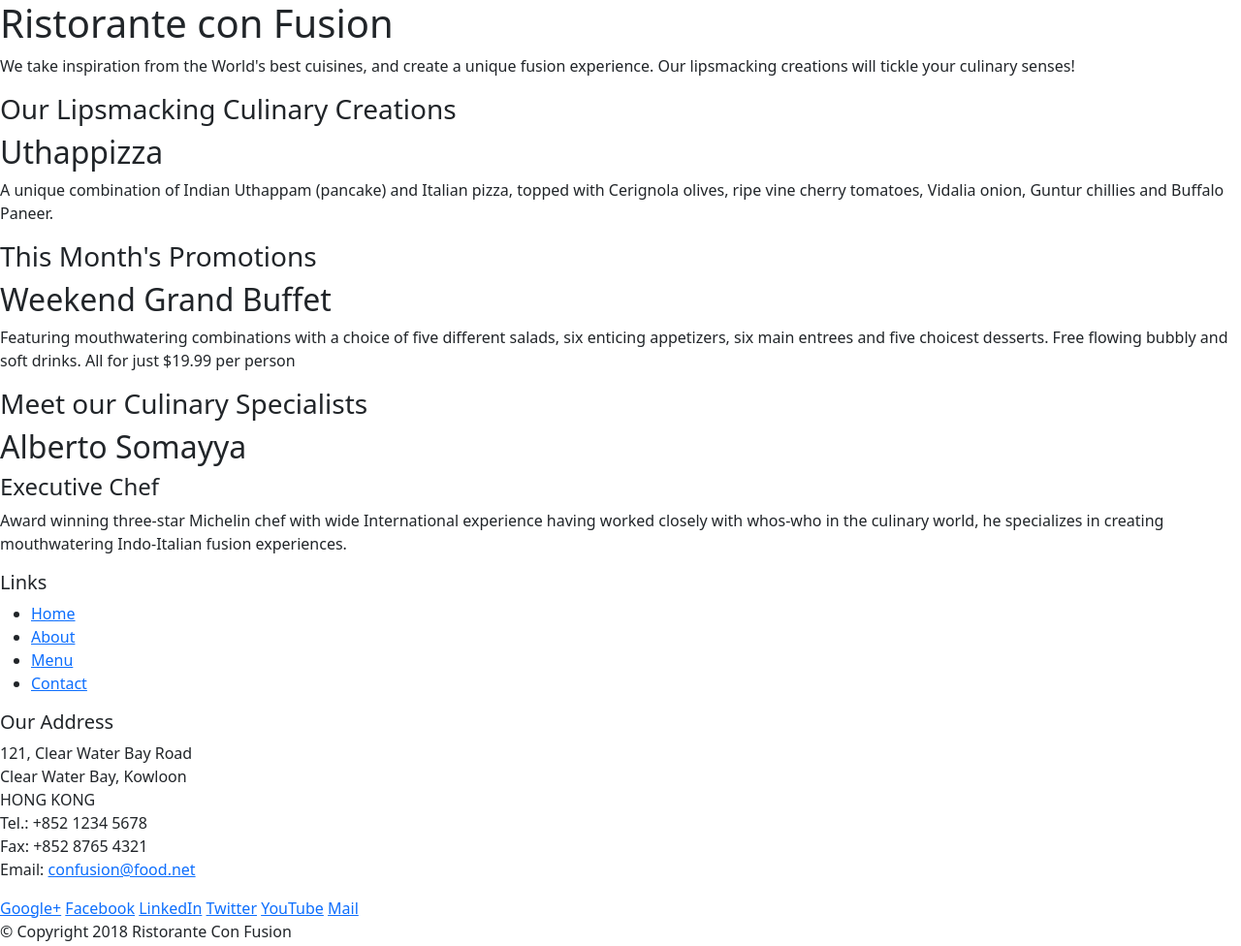
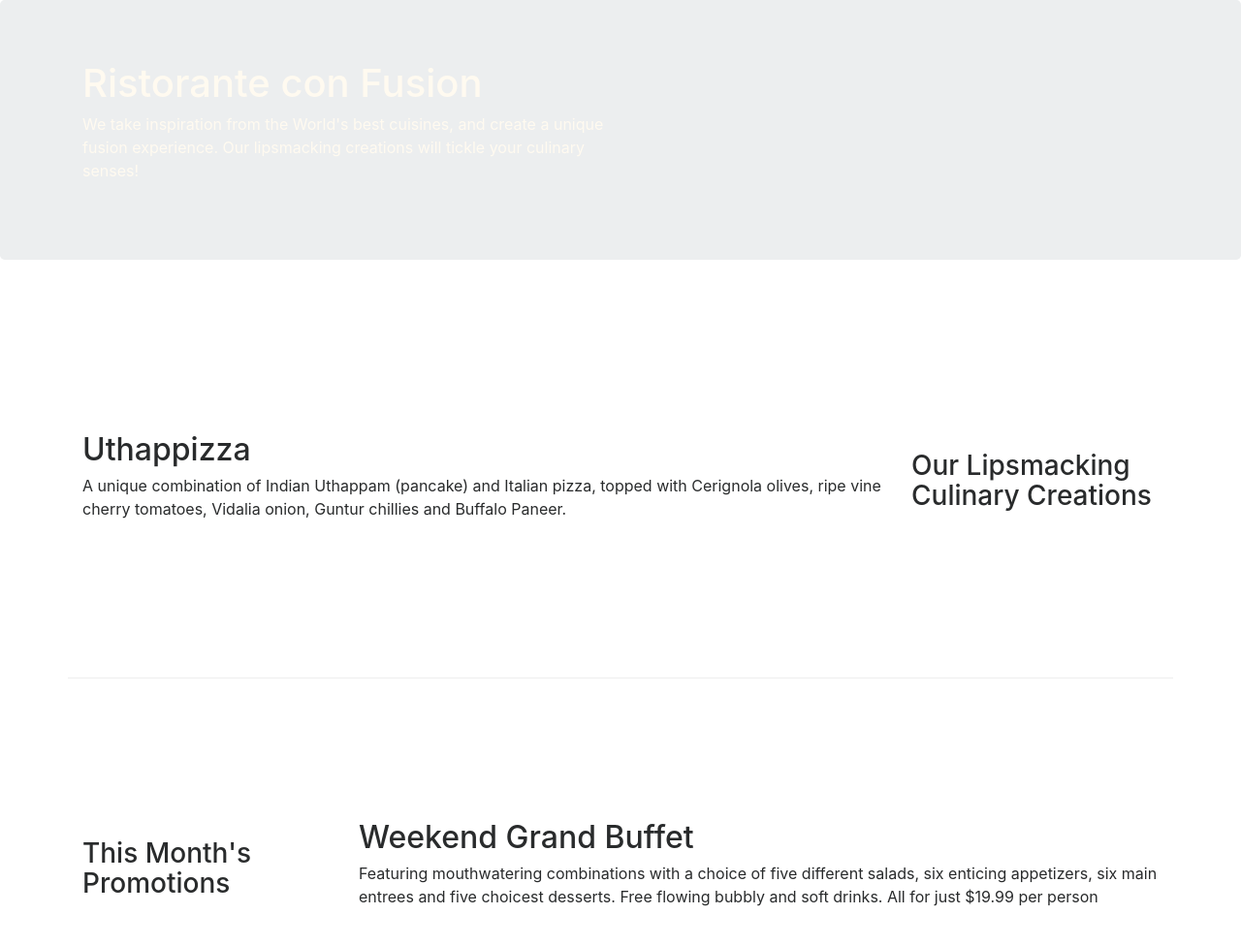
Before and after one commit to pranjay-poddar/Con_Fusion, a website: page index.html in a window 1280 px wide. Shown: the top 976 px of the page at 97% size. Drawn offline with nearby package versions, Linux system fonts and the light colour scheme.

Commit message:
added html and css

```diff
--- /dev/null
+++ b/css/style.css
@@ -0,0 +1,30 @@
+.row-header {
+    margin: 0px auto;
+    padding: 0px;
+}
+
+.row-content {
+    margin: 0px auto;
+    padding: 50px 0px 50px 0px;
+    border-bottom: 1px ridge;
+    min-height: 400px;
+}
+
+.jumbotron {
+    padding: 70px 30px 70px 30px;
+    margin: 0px auto;
+    background: #9575CD;
+    color: floralwhite;
+}
+
+address {
+    font-size: 80%;
+    margin: 0px;
+    color: #0f0f0f;
+}
+
+.footer {
+    background-color: #D1C4E9;
+    margin: 0px auto;
+    padding: 20px 0px 20px 0px;
+}
--- a/index.html
+++ b/index.html
@@ -7,53 +7,54 @@
     <meta charset="utf-8">
     <meta name="viewport" content="width=device-width, initial-scale=1, shrink-to-fit=no">
     <meta http-equiv="x-ua-compatible" content="ie=edge">
-
+    <link rel="stylesheet" href="./css/style.css">
     <!-- Bootstrap CSS -->
     <link rel="stylesheet" href="node_modules/bootstrap/dist/css/bootstrap.min.css">
+    <link href="https://cdn.jsdelivr.net/npm/bootstrap@4.0.1/dist/css/bootstrap.min.css" rel="stylesheet" integrity="sha384-+0n0xVW2eSR5OomGNYDnhzAbDsOXxcvSN1TPprVMTNDbiYZCxYbOOl7+AMvyTG2x" crossorigin="anonymous">
 </head>
 
 <body>
 
-    <header>
-        <div>
-            <div>
-                <div>
+    <header class="jumbotron">
+        <div class="container">
+            <div class="row row-header">
+                <div class="col-12 col-sm-6">
                     <h1>Ristorante con Fusion</h1>
                     <p>We take inspiration from the World's best cuisines, and create a unique fusion experience. Our lipsmacking creations will tickle your culinary senses!</p>
                 </div>
-                <div>
+                <div class="col-12 col-sm">
                 </div>
             </div>
         </div>
     </header>
 
-    <div>
-        <div>
-            <div>
+    <div class="container">
+        <div class="row row-content align-items-center">
+            <div class="col-12 col-sm-4 order-sm-last col-md-3">
                 <h3>Our Lipsmacking Culinary Creations</h3>
             </div>
-            <div>
+            <div class="col col-sm order-sm-first col-md">
                 <h2>Uthappizza</h2>
                 <p>A unique combination of Indian Uthappam (pancake) and Italian pizza, topped with Cerignola olives, ripe vine cherry tomatoes, Vidalia onion, Guntur chillies and Buffalo Paneer.</p>
             </div>
         </div>
 
 
-        <div>
-            <div>
+        <div class="row row-content align-items-center">
+            <div class="col-12 col-sm-4 col-md-3">
                 <h3>This Month's Promotions</h3>
             </div>
-            <div>
+            <div class="col col-sm col-md">
                 <h2>Weekend Grand Buffet</h2>
                 <p>Featuring mouthwatering combinations with a choice of five different salads, six enticing appetizers, six main entrees and five choicest desserts. Free flowing bubbly and soft drinks. All for just $19.99 per person </p>
             </div>
         </div>
 
-        <div>
-            <div>
+        <div class="row row-content align-items-center">
+            <div class="col-12 col-sm-4-last col-md-3">
                 <h3>Meet our Culinary Specialists</h3>
             </div>
-            <div>
+            <div class="col col-sm-first col-md">
                 <h2>Alberto Somayya</h2>
                 <h4>Executive Chef</h4>
                 <p>Award winning three-star Michelin chef with wide International experience having worked closely with whos-who in the culinary world, he specializes in creating mouthwatering Indo-Italian fusion experiences. </p>
@@ -61,19 +62,19 @@
         </div>
     </div>
 
-    <footer>
-        <div>
-            <div>
-                <div>
+    <footer class="footer">
+        <div class="container">
+            <div class="row">
+                <div class="col-4 offset-1 col-sm-2">
                     <h5>Links</h5>
-                    <ul>
+                    <ul class="list-unstyled ">
                         <li><a href="#">Home</a></li>
                         <li><a href="#">About</a></li>
                         <li><a href="#">Menu</a></li>
                         <li><a href="#">Contact</a></li>
                     </ul>
                 </div>
-                <div>
+                <div class="col-7 col-sm-5">
                     <h5>Our Address</h5>
                     <address>
 		              121, Clear Water Bay Road<br>
@@ -84,8 +85,8 @@
 		              Email: <a href="mailto:confusion@food.net">confusion@food.net</a>
 		           </address>
                 </div>
-                <div>
-                    <div>
+                <div class="col-12 col-sm-4 align-self-center">
+                    <div class="text-center">
                         <a href="http://google.com/+">Google+</a>
                         <a href="http://www.facebook.com/profile.php?id=">Facebook</a>
                         <a href="http://www.linkedin.com/in/">LinkedIn</a>
@@ -95,8 +96,8 @@
                     </div>
                 </div>
             </div>
-            <div>
-                <div>
+            <div class="row justify-content-center">
+                <div class="col-auto">
                     <p>© Copyright 2018 Ristorante Con Fusion</p>
                 </div>
             </div>
--- a/package.json
+++ b/package.json
@@ -14,7 +14,7 @@
     "lite-server": "^2.3.0"
   },
   "dependencies": {
-    "bootstrap": "^5.0.0",
+    "bootstrap": "^4.0.0",
     "jquery": "^3.3.1",
     "popper.js": "^1.12.9"
   }
```
Also changed, not shown: 1 other file.
